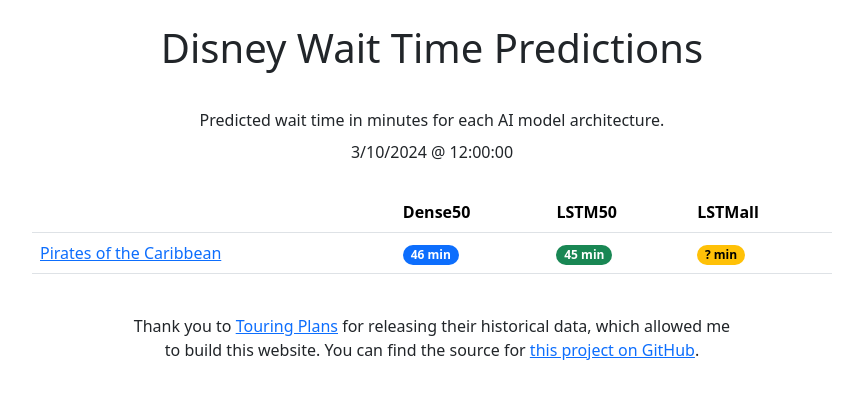
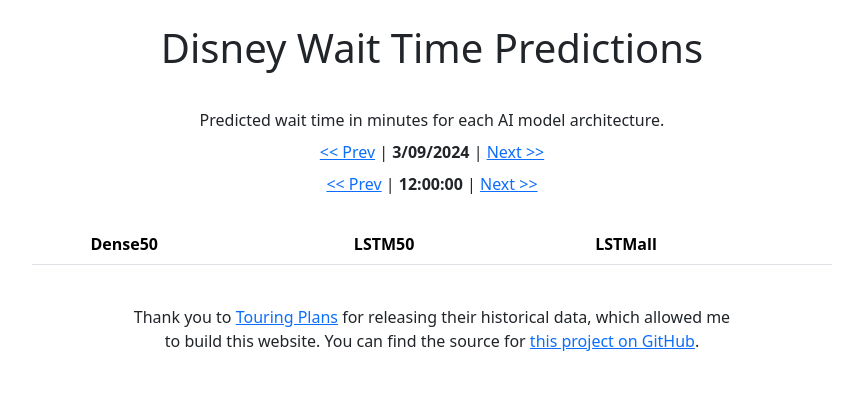
Before and after one commit to codefeld/disney_wait_time_ai, a Flask app: a page that uses templates/index.html in a window 1280 px wide. Shown: the top 399 px of the page, without its empty margins (208-1071 px from the left). Run offline with Flask 3, Linux system fonts and the light colour scheme; lists and menus that the app fills with data are empty.

Commit message:
links for prev and next day and time

```diff
--- a/app.py
+++ b/app.py
@@ -1,8 +1,9 @@
-from flask import Flask, render_template
-from datetime import datetime
+from flask import Flask, render_template, request
+from datetime import datetime, timedelta
 import pytz
 import csv
 import wait_times
+import os
 
 app = Flask(__name__, instance_relative_config=True)
 
@@ -11,39 +12,54 @@ models = ["dense50", "lstm50"]
 rides = {
 	"pirates_of_caribbean" : {
 		"name": "Pirates of the Caribbean"
+	},
+	"7_dwarfs_train" : {
+		"name": "Seven Dwarfs"
 	}
 }
+
+def get_datetime():
+	curdate = get_cur_time()
+	day = "3/10/2024"
+	time = "12:00:00"
+	if curdate.month == 3 and curdate.year == 2024 and curdate.day in [10,11,12,13,14,15]:
+		day = curdate.strftime('%m/%d/%Y')
+		time = curdate.strftime('%H:00:00')
+	return day, time
 
 def get_cur_time():
 	eastern_timezone = pytz.timezone('US/Eastern')
 	return datetime.now(eastern_timezone)
-	#return current_time_et.strftime('%H:%M:%S')
 
 def get_all_predictions(day, time):
 	predictions_by_ride = []
 	for ride in rides.keys():
 		p = get_predictions(ride, day)
-		p_at_time = p[time]
-		new_p = {
-			"name": rides[ride]['name'],
-			"key": ride,
-		}
-		for model in models:
-			new_p[model] = p_at_time[model]
-		predictions_by_ride.append(new_p)
+		if time in p:
+			p_at_time = p[time]
+			new_p = {
+				"name": rides[ride]['name'],
+				"key": ride,
+			}
+			for model in models:
+				if model in p_at_time:
+					new_p[model] = p_at_time[model]
+			predictions_by_ride.append(new_p)
 	return predictions_by_ride
 
 def get_predictions(ride, day):
 	predictions = {}
 	day_int = wait_times.date_to_int(day)
 	for model in models:
-		with open(f"predictions/{ride}_{day_int}_{model}.csv", "r") as csvfile:
-			ride_predicts = csv.reader(csvfile)
-			next(ride_predicts)
-			for row in ride_predicts:
-				if row[1] not in predictions:
-					predictions[row[1]] = {}
-				predictions[row[1]][model] = int(float(row[2]))
+		pfile = f"predictions/{ride}_{day_int}_{model}.csv"
+		if os.path.exists(pfile):
+			with open(pfile, "r") as csvfile:
+				ride_predicts = csv.reader(csvfile)
+				next(ride_predicts)
+				for row in ride_predicts:
+					if row[1] not in predictions:
+						predictions[row[1]] = {}
+					predictions[row[1]][model] = int(float(row[2]))
 	return predictions
 
 def flatten_predictions(predictions):
@@ -55,19 +71,46 @@ def flatten_predictions(predictions):
 		flat_predictions.append(p)
 	return flat_predictions
 
+def get_prev_cur_next_day(day):
+	d = datetime.strptime(day, "%m/%d/%Y")
+	return (d - timedelta(days=1)).strftime("%d"), d.day, (d + timedelta(days=1)).strftime("%d")
+
+def get_prev_and_next_time(time):
+	t = datetime.strptime(time, "%H:%M:%S")
+	return (t - timedelta(minutes=15)).strftime("%H:%M:%S"), (t + timedelta(minutes=15)).strftime("%H:%M:%S")
+
 @app.route("/")
 def index():
-	day = "3/10/2024" # TODO: get today. if it's not in the range of predictions, just use 310
-	time = "12:00:00"
+	day, time = get_datetime()
+	day_param = request.args.get('day')
+	if day_param:
+		day = f"3/{day_param}/2024"
+	time_param = request.args.get('time')
+	if time_param:
+		time = time_param
+	prev_day, cur_day, next_day = get_prev_cur_next_day(day)
+	prev_time, next_time = get_prev_and_next_time(time)
 	predictions = get_all_predictions(day, time)
-	return render_template("index.html", day=day, time=time, predictions=predictions)
+	return render_template(
+		"index.html",
+		day=day, prev_day=prev_day, next_day=next_day, cur_day=cur_day,
+		time=time, prev_time=prev_time, next_time=next_time,
+		predictions=predictions,
+	)
 
 @app.route("/details/<string:ride>")
 def details(ride):
-	day = "3/10/2024" # TODO: get today. if it's not in the range of predictions, just use 310
+	day, _ = get_datetime()
+	day_param = request.args.get('day')
+	if day_param:
+		day = f"3/{day_param}/2024"
+	prev_day, cur_day, next_day = get_prev_cur_next_day(day)
 	predictions = get_predictions(ride, day)
 	flat_predictions = flatten_predictions(predictions)
-	return render_template("ride.html", ride=rides[ride]["name"], day=day, predictions=flat_predictions)
+	return render_template(
+		"ride.html", ride=rides[ride]["name"], key=ride,
+		day=day, prev_day=prev_day, next_day=next_day, cur_day=cur_day,
+		predictions=flat_predictions)
 
 if __name__ == "__main__":
 	app.run()
--- a/templates/index.html
+++ b/templates/index.html
@@ -12,7 +12,16 @@
 </div>
 <div class="d-flex flex-column flex-md-row p-1 gap-4 align-items-center justify-content-center">
 	<div class="text-column">
-    {{ day }} @ {{ time }}
+		<a href="/?day={{ prev_day }}&time={{ time }}">&lt;&lt; Prev</a>
+		| <b>{{ day }}</b> |
+		<a href="/?day={{ next_day }}&time={{ time }}">Next &gt;&gt;</a>
+	</div>
+</div>
+<div class="d-flex flex-column flex-md-row p-1 gap-4 align-items-center justify-content-center">
+	<div class="text-column">
+		<a href="/?day={{ cur_day }}&time={{ prev_time }}">&lt;&lt; Prev</a>
+		| <b>{{ time }}</b> |
+		<a href="/?day={{ cur_day }}&time={{ next_time }}">Next &gt;&gt;</a>
 	</div>
 </div>
 <div class="d-flex flex-column flex-md-row p-4 gap-4 align-items-center justify-content-center">
@@ -29,9 +38,9 @@
 			<tbody>
 				{% for ride in predictions %}
 					<tr>
-						<td><a href="/details/{{ ride['key'] }}">{{ ride['name'] }}</a></td>
-						<td><span class="badge text-bg-primary rounded-pill">{{ ride['dense50'] }} min</span></td>
-						<td><span class="badge text-bg-success rounded-pill">{{ ride['lstm50'] }} min</span></td>
+						<td><a href="/details/{{ ride['key'] }}?day={{ cur_day }}">{{ ride['name'] }}</a></td>
+						<td><span class="badge text-bg-primary rounded-pill">{{ ride['dense50'] | default('?') }} min</span></td>
+						<td><span class="badge text-bg-success rounded-pill">{{ ride['lstm50'] | default('?') }} min</span></td>
 						<td><span class="badge text-bg-warning rounded-pill">? min</span></td>
 					</tr>
 				{% endfor %}
--- a/templates/layout.html
+++ b/templates/layout.html
@@ -4,7 +4,7 @@
     <link id="favicon" rel="icon" href="{{ url_for('static', filename = 'favicon.ico') }}" type="image/x-icon">
     <meta charset="utf-8">
     <meta name="viewport" content="width=device-width, initial-scale=1">
-    <title>Bootstrap demo</title>
+    <title>Disney Waits</title>
     <link href="https://cdn.jsdelivr.net/npm/bootstrap@5.3.3/dist/css/bootstrap.min.css" rel="stylesheet" integrity="sha384-QWTKZyjpPEjISv5WaRU9OFeRpok6YctnYmDr5pNlyT2bRjXh0JMhjY6hW+ALEwIH" crossorigin="anonymous">
     <style>
 .selector-for-some-widget {
```
Also changed, not shown: templates/ride.html (+8 -4 lines). Lines whose indentation alone changed are shown as unchanged.
